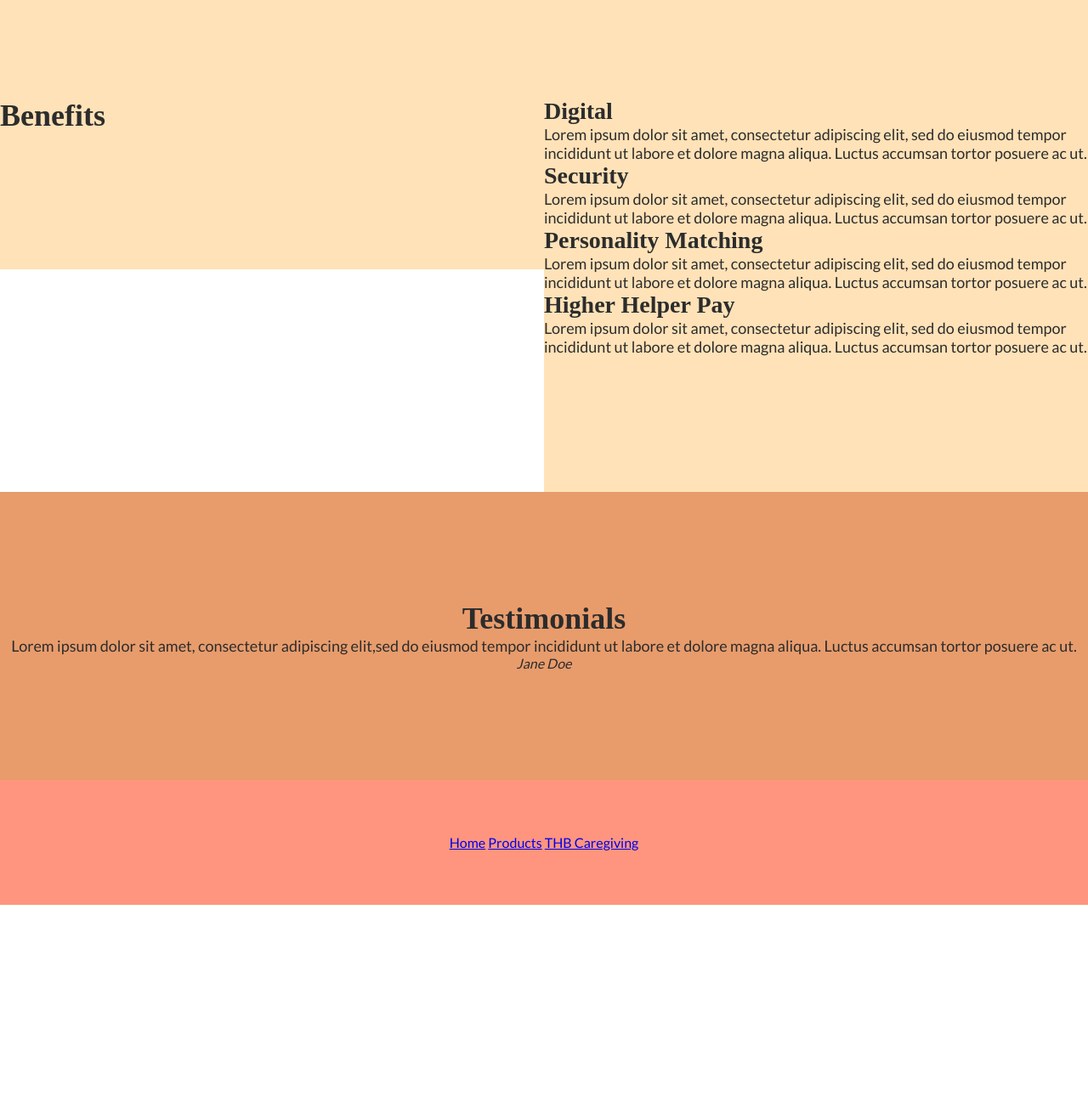
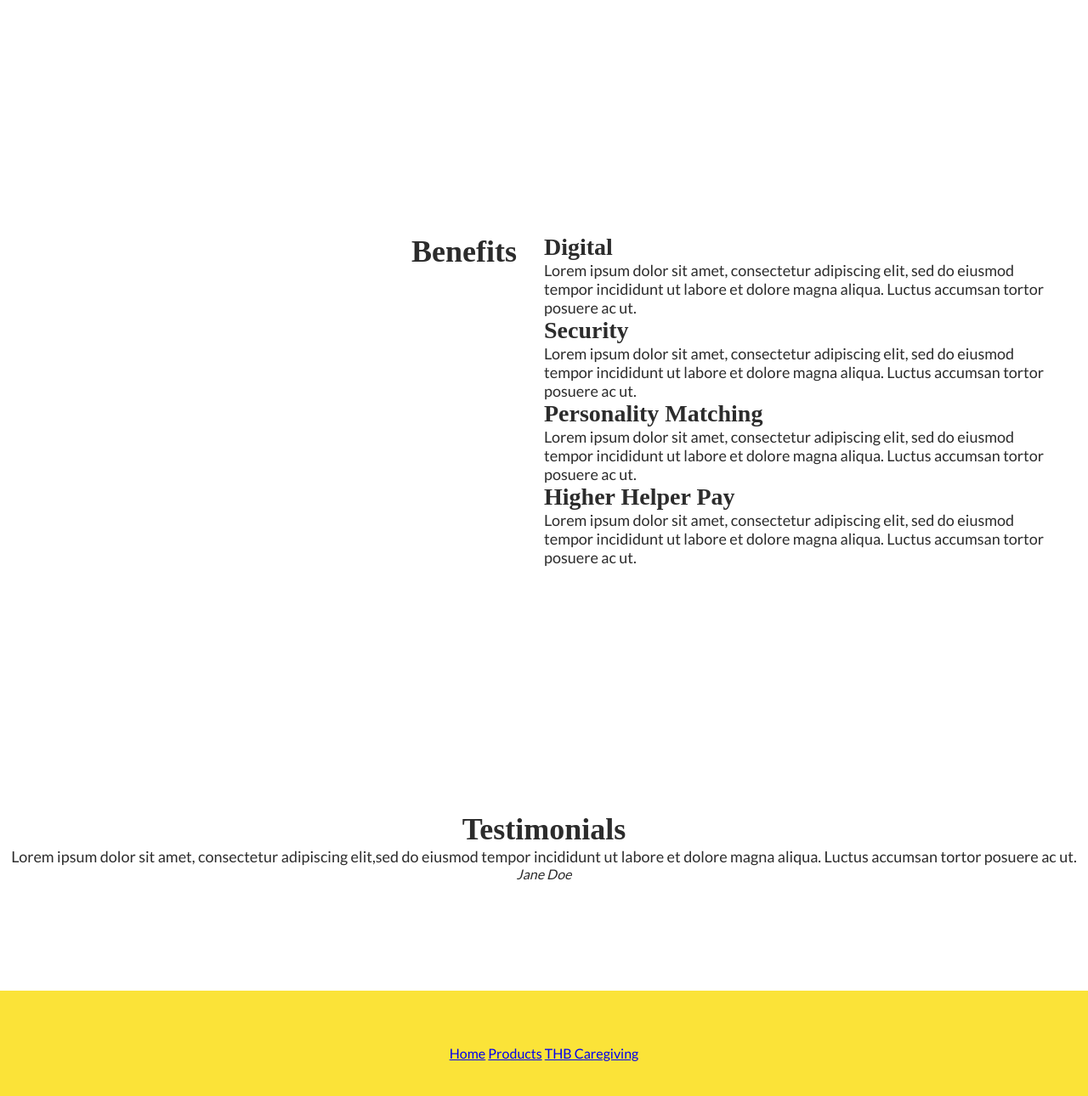
Before and after one commit to highlandcootle/general-assembly, a plain HTML site: page unit_6/index.html in a window 1280 px wide. Shown: the part 1494-2784 px from the top of the page at 85% size. Before the commit the page ends 2559 px from the top, so only its background shows below. Drawn offline with Linux system fonts and the light colour scheme.

Commit message:
Update style.css

```diff
--- a/unit_6/css/style.css
+++ b/unit_6/css/style.css
@@ -58,7 +58,7 @@ header::after{
 }
 
 header{
-  background: #FFED74;
+
 }
 
 .logo{
@@ -69,7 +69,6 @@ header{
 
 nav{
 	float:right;
-  background: #F8C66A;
   padding:2em 2em;
 }
 
@@ -78,6 +77,8 @@ nav a{
 	text-decoration:none;
 	text-transform:uppercase;
   padding:2em 2em;
+
+
 }
 
 a:hover{
@@ -106,7 +107,7 @@ hr{
 
 
 #yellow-hero {
-  padding: 15em 0em;
+  padding: 20em 0em;
   background-color:#fbe338;
   text-align:center;
 }
@@ -122,14 +123,12 @@ padding: 0em 0em;
  float: left;
  width: 50%;
  padding: 10em 0em;
- background-color: #E582A2;
 }
 
 #enterprise{
  float: left;
  width: 50%;
  padding: 10em 0em;
- background-color: pink;
 
 }
 
@@ -141,7 +140,6 @@ padding: 0em 0em;
 #partners{
   width:100%;
   padding: 8em 0em;
-  background: #FFE2B8;
 }
 
 
@@ -151,20 +149,19 @@ padding: 0em 0em;
 
 
 #benefits{
-  background: #FFE2B8;
   float:left;
   width:50%;
-  padding: 10em 0em;
-  text-align:left;
+  padding: 10em 2em;
+  text-align:right;
 
 }
 
 #benefits-list{
-  background: #FFE2B8;
   width: 50%;
   padding: 10em 0em;
   float:left;
   text-align:left;
+  max-width:600px;
 }
 
 
@@ -176,7 +173,6 @@ padding: 0em 0em;
 #testimonials{
   width:100%;
   padding: 8em 0em;
-  background: #E89C6C;
  }
 
 
@@ -184,11 +180,10 @@ padding: 0em 0em;
 /*------------footer------------*/
 
 footer{
-  float:left;
   display:block;
   width:100%;
   padding:4em 0em;
-  background-color: #FF957E;
+  background-color:#fbe338;
   text-decoration: none;
 }
 
```
